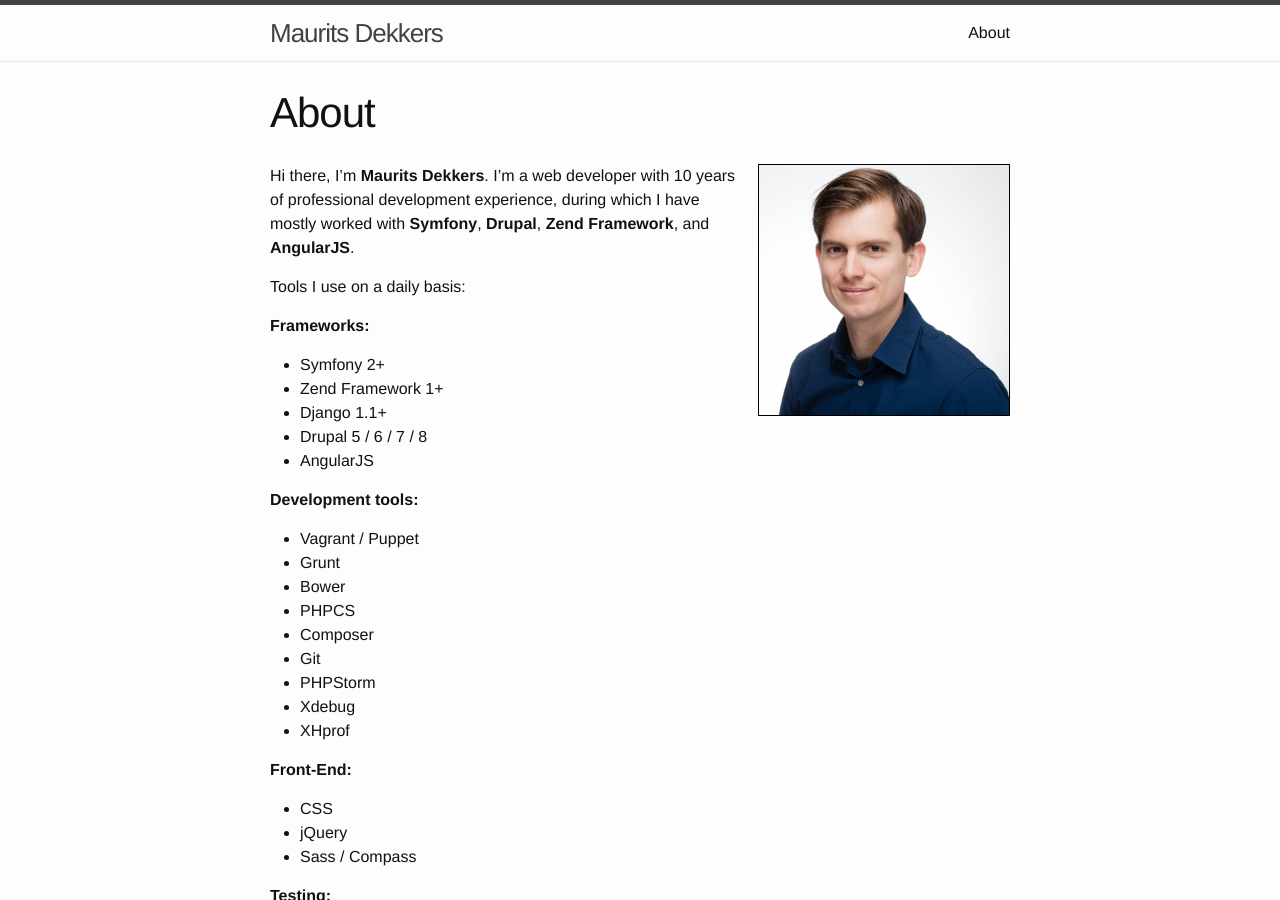
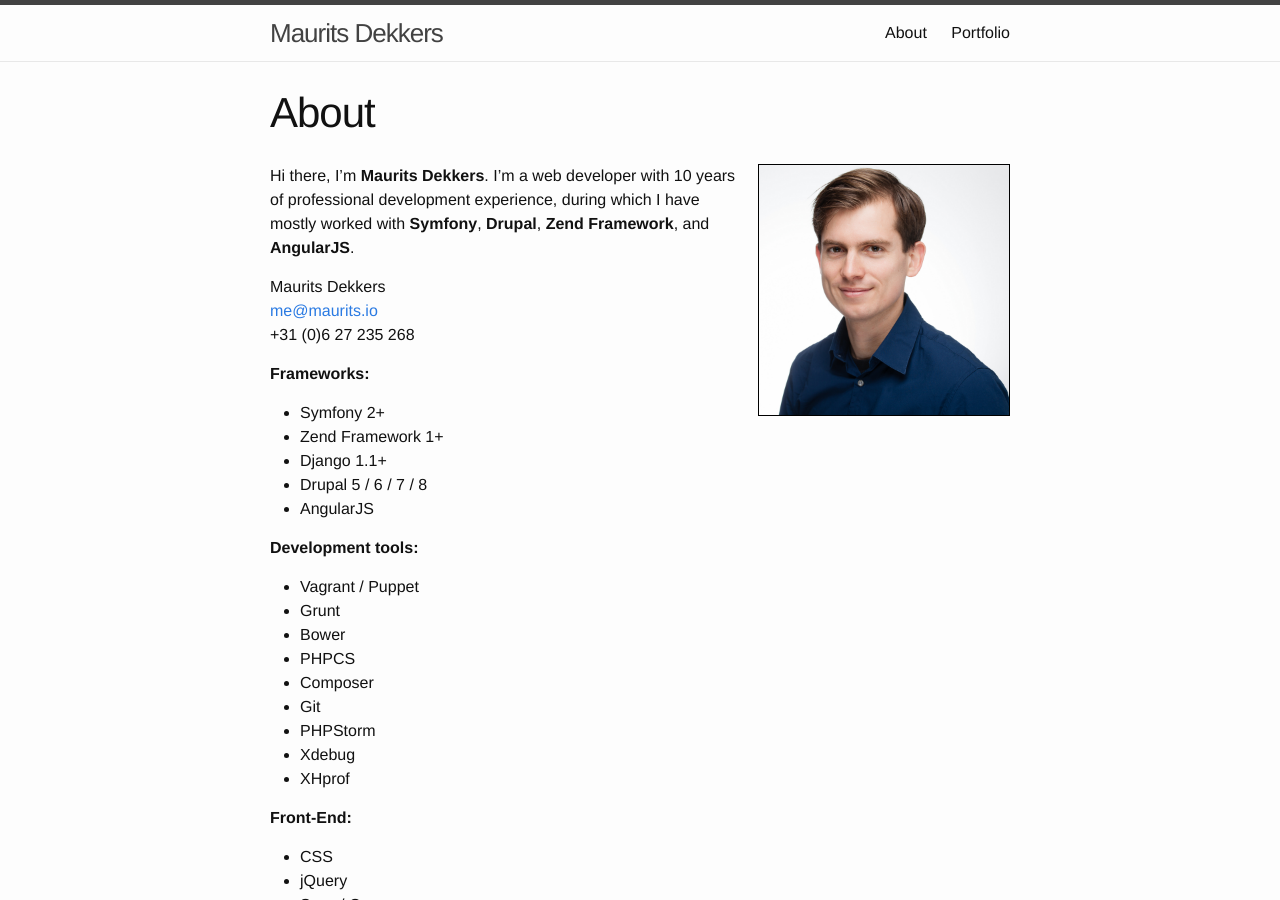
Before and after one commit to mauzeh/mauzeh.github.io, a Jekyll site: the page built from about.md, in a window 1280 px wide and 900 px high. Built offline with Jekyll 4.4.1, drawn with Linux system fonts in a browser that asks for light colours.

Commit message:
[Empty commit message]

```diff
--- a/about.md
+++ b/about.md
@@ -10,7 +10,11 @@
 
 Hi there, I'm **Maurits Dekkers**. I'm a web developer with 10 years of professional development experience, during which I have mostly worked with **Symfony**, **Drupal**, **Zend Framework**, and **AngularJS**.
 
-Tools I use on a daily basis:
+<ul class="contact-list">
+  <li>{{ site.title }}</li>
+  <li><a href="mailto:{{ site.email }}">{{ site.email }}</a></li>
+  <li>{{ site.phone }}</li>
+</ul>
 
 **Frameworks:**
 
```
Also changed, not shown: code-sample.md (added, +9 -0 lines).
